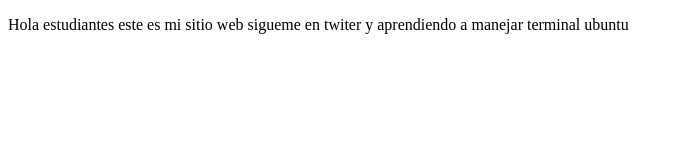
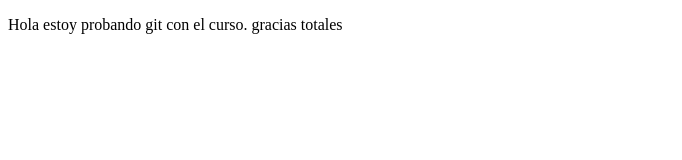
Before and after one commit to jorchistyrw86/proyectoDemoCursoPrework, a plain HTML site: page index.html in a window 1280 px wide. Shown: the whole page, without its empty margins (0-682 px from the left). Drawn offline with Linux system fonts and the light colour scheme.

Commit message:
cambios agregados al sitio de prueba

```diff
--- a/index.html
+++ b/index.html
@@ -8,8 +8,7 @@
 </head>
 <body>
     <p>
-        Hola estudiantes este es mi sitio web
-        sigueme en twiter y aprendiendo a manejar terminal ubuntu
+        Hola estoy probando git con el curso. gracias totales
     </p>
 </body>
 </html>
```
